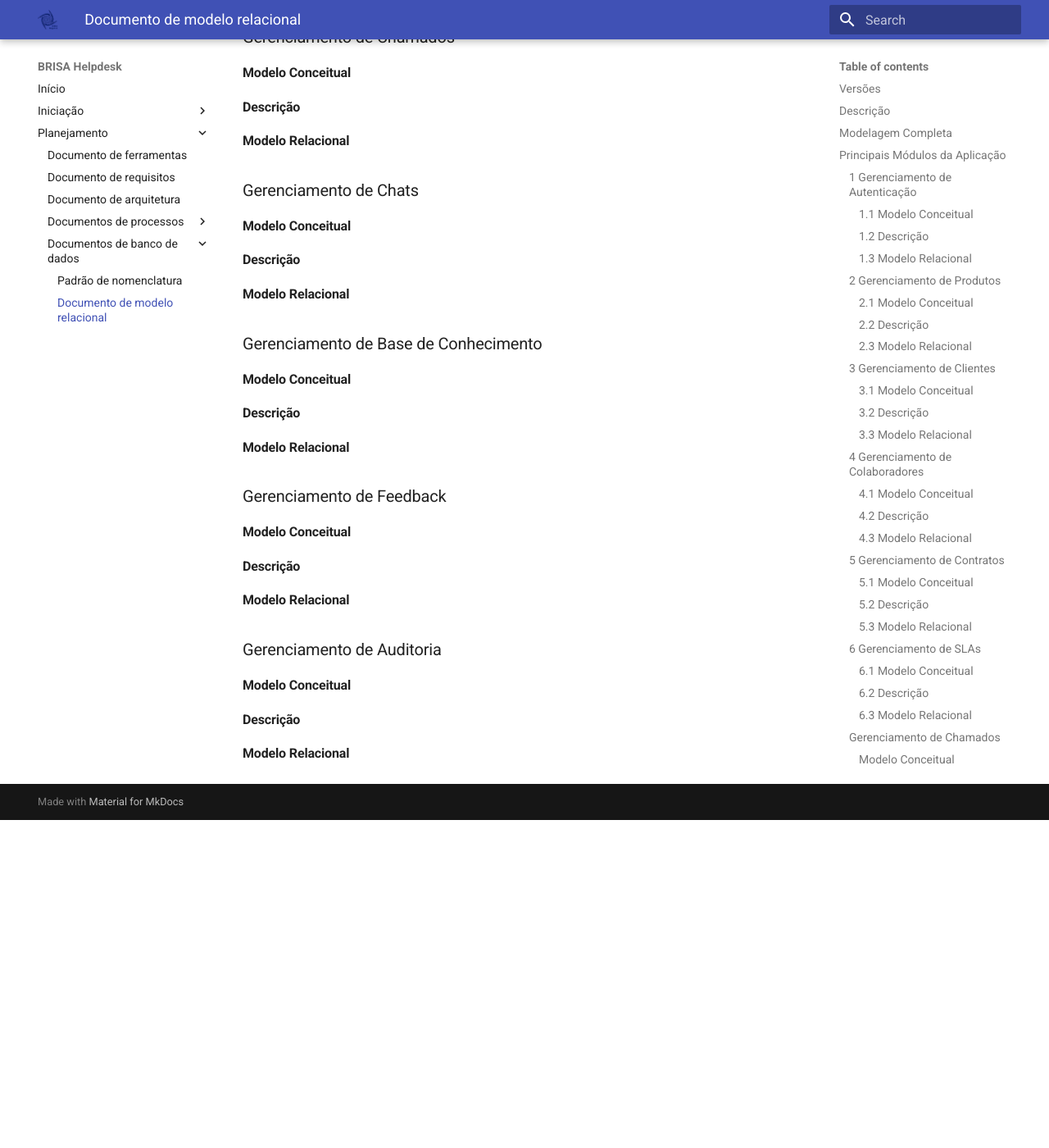
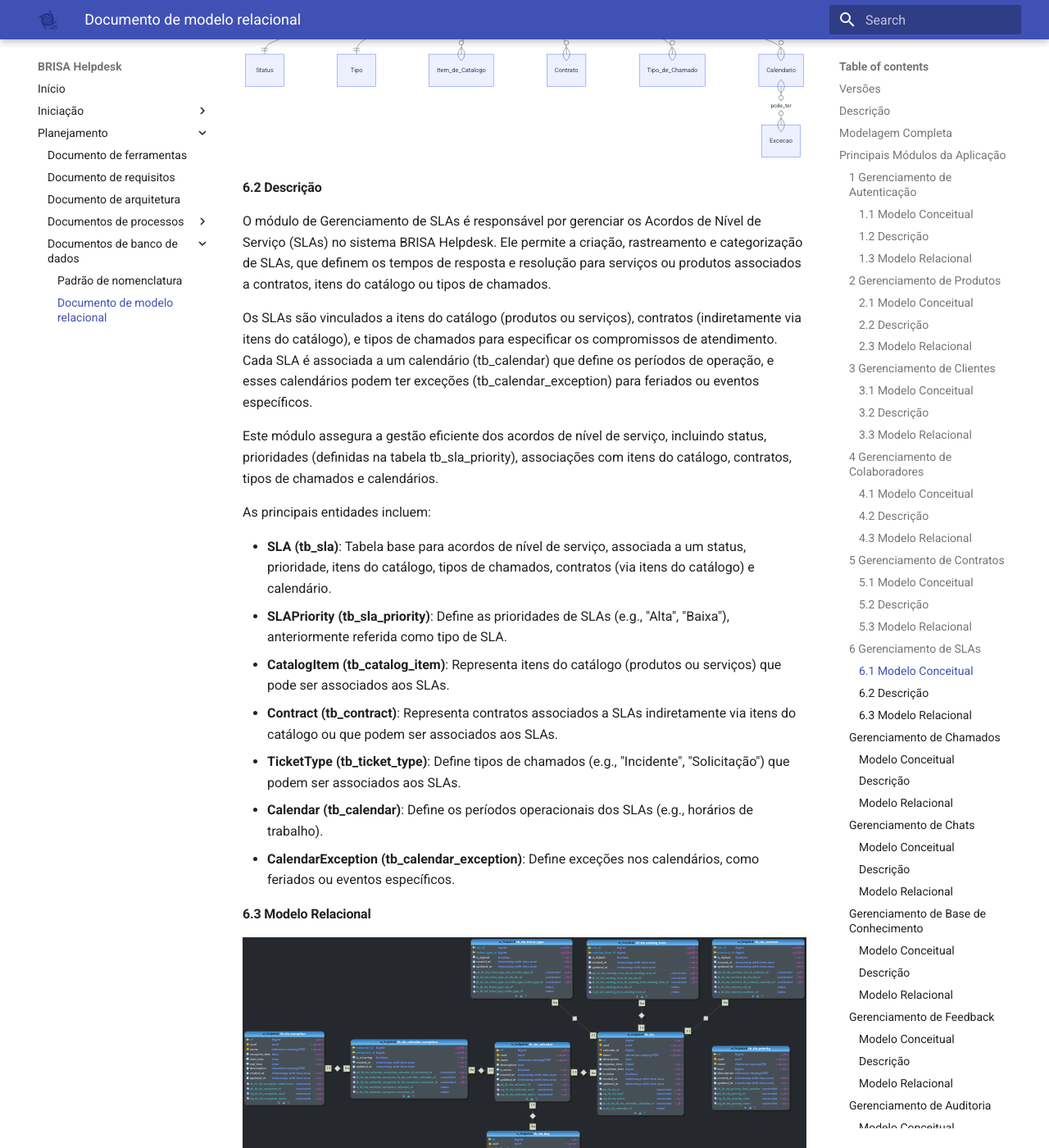
Before and after one commit to brisahelpdesk/mkdocs, an MkDocs documentation site: the page built from docs/planning/database/relational-model.md, in a window 1280 px wide and 1400 px high, scrolled down 9508 px. Shown: the whole window at 82% size. Built offline with MkDocs 1.6.1 and Material for MkDocs 9.7.7, drawn with Linux system fonts in a browser that asks for light colours; before the commit the page ends 10508 px from its top, so only the background shows below that; some of the changed text lies outside the part shown.

Commit message:
feat: add sla module to db docs

````diff
--- a/docs/planning/database/relational-model.md
+++ b/docs/planning/database/relational-model.md
@@ -10,7 +10,8 @@
 | 30/06/2025 | 0.4    | Adiciona gerenciamento de produtos | [Maelton Lima dos Santos](https://github.com/Maelton) |
 | 30/06/2025 | 0.5    | Adiciona gerenciamento de clientes | [Maelton Lima dos Santos](https://github.com/Maelton) |
 | 01/07/2025 | 0.6    | Adiciona gerenciamento de colaboradores | [Maelton Lima dos Santos](https://github.com/Maelton) |
-| 02/07/2025 | 0.7    | Adiciona gerenciamento de contratos | [Maelton Lima dos Santos](https://github.com/Maelton) |
+| 01/07/2025 | 0.7    | Adiciona gerenciamento de contratos | [Maelton Lima dos Santos](https://github.com/Maelton) |
+| 01/07/2025 | 0.8    | Adiciona gerenciamento de slas | [Maelton Lima dos Santos](https://github.com/Maelton) |
 
 ## Descrição
 
@@ -222,8 +223,39 @@ As principais entidades incluem:
 ### 6 Gerenciamento de SLAs
 
 #### 6.1 Modelo Conceitual
+
+```mermaid
+erDiagram
+    SLA }o--|| Status : tem
+    SLA }o--|| Tipo : tem
+    SLA }o--o{ Item_de_Catalogo : pode_estar_associada_a
+    SLA }o--o{ Contrato : pode_estar_associada_a
+    SLA }o--o{ Tipo_de_Chamado : pode_estar_associada_a
+    SLA ||--o{ Calendario : tem
+    Calendario }o--o{ Excecao : pode_ter
+```
+
 #### 6.2 Descrição
+
+O módulo de Gerenciamento de SLAs é responsável por gerenciar os Acordos de Nível de Serviço (SLAs) no sistema BRISA Helpdesk. Ele permite a criação, rastreamento e categorização de SLAs, que definem os tempos de resposta e resolução para serviços ou produtos associados a contratos, itens do catálogo ou tipos de chamados.
+
+Os SLAs são vinculados a itens do catálogo (produtos ou serviços), contratos (indiretamente via itens do catálogo), e tipos de chamados para especificar os compromissos de atendimento. Cada SLA é associada a um calendário (tb_calendar) que define os períodos de operação, e esses calendários podem ter exceções (tb_calendar_exception) para feriados ou eventos específicos.
+
+Este módulo assegura a gestão eficiente dos acordos de nível de serviço, incluindo status, prioridades (definidas na tabela tb_sla_priority), associações com itens do catálogo, contratos, tipos de chamados e calendários.
+
+As principais entidades incluem:
+
+- **SLA (tb_sla)**: Tabela base para acordos de nível de serviço, associada a um status, prioridade, itens do catálogo, tipos de chamados, contratos (via itens do catálogo) e calendário.
+- **SLAPriority (tb_sla_priority)**: Define as prioridades de SLAs (e.g., "Alta", "Baixa"), anteriormente referida como tipo de SLA.
+- **CatalogItem (tb_catalog_item)**: Representa itens do catálogo (produtos ou serviços) que pode ser associados aos SLAs.
+- **Contract (tb_contract)**: Representa contratos associados a SLAs indiretamente via itens do catálogo ou que podem ser associados aos SLAs.
+- **TicketType (tb_ticket_type)**: Define tipos de chamados (e.g., "Incidente", "Solicitação") que podem ser associados aos SLAs.
+- **Calendar (tb_calendar)**: Define os períodos operacionais dos SLAs (e.g., horários de trabalho).
+- **CalendarException (tb_calendar_exception)**: Define exceções nos calendários, como feriados ou eventos específicos.
+
 #### 6.3 Modelo Relacional
+
+[![](./images/sla-module.svg)](./images/sla-module.svg)
 
 ### Gerenciamento de Chamados
 
````
Also changed, not shown: docs/planning/database/images/sla-module.svg (added).
